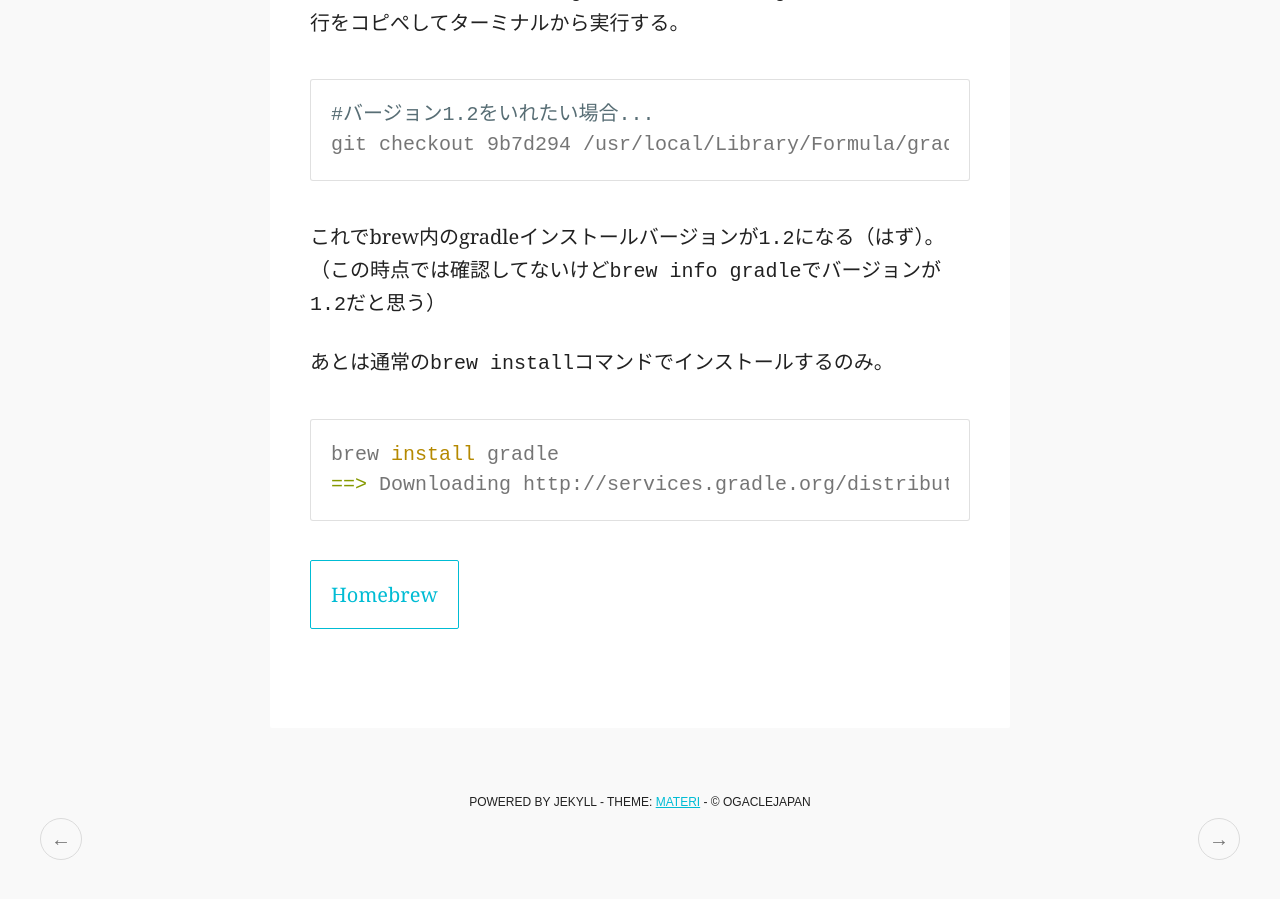
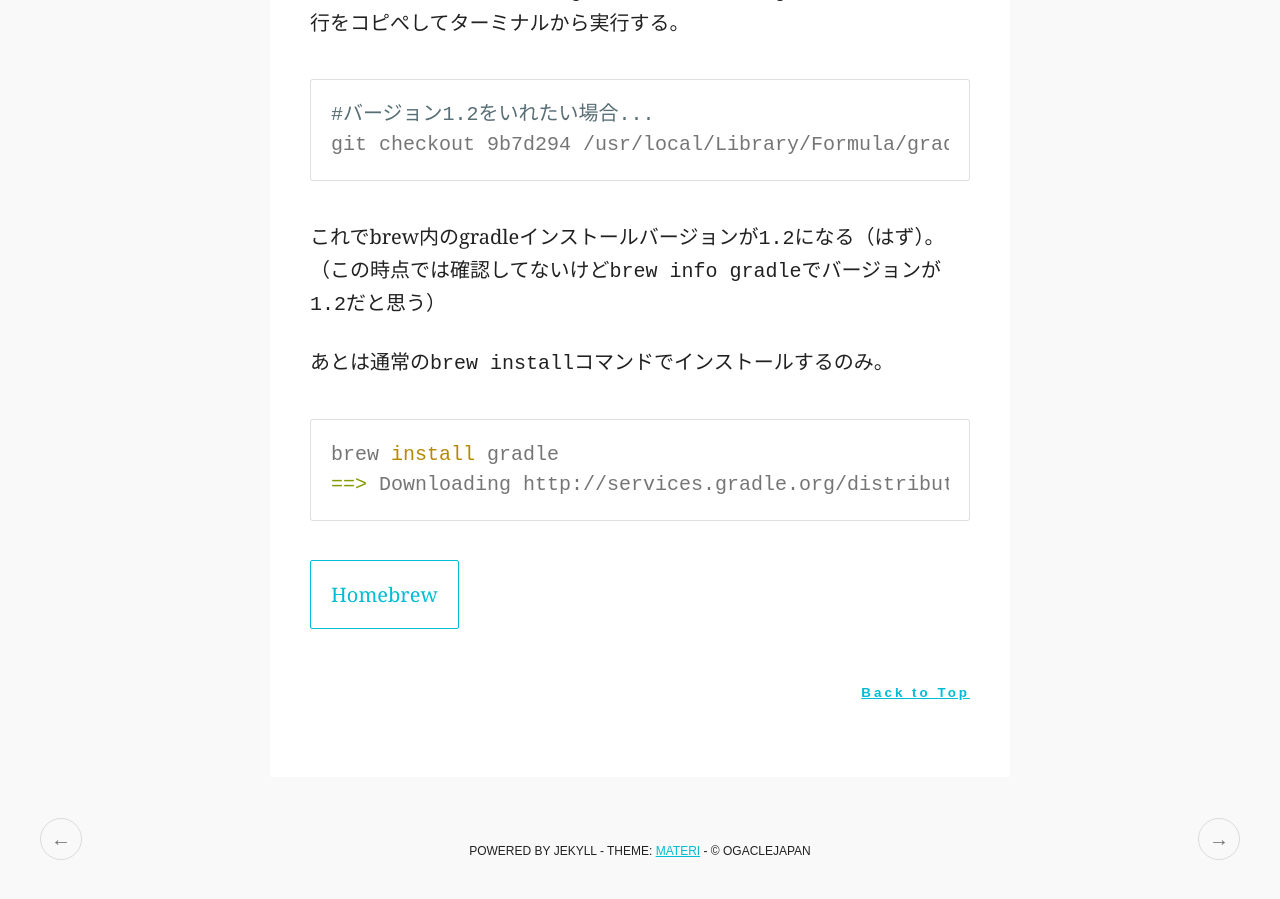
Before and after one commit to ogaclejapan/blog.ogaclejapan.com, a Jekyll site: the page built from _posts/2012-12-23-homebrew-versions.md, in a window 1280 px wide and 900 px high, scrolled down 1384 px. Built offline with Jekyll 4.4.1, drawn with Linux system fonts in a browser that asks for light colours; some web fonts are replaced; Markdown is read by kramdown in place of the engine named in the settings; before the commit the page ends 2235 px from its top, so only the background shows below that.

Commit message:
Add back to top and rss link

```diff
--- a/_layouts/default.html
+++ b/_layouts/default.html
@@ -29,7 +29,7 @@
 
   </head>
 
-  <body>
+  <body id="top">
     <!--[if lt IE 7]>
         <p class="chromeframe">You are using an <strong>outdated</strong> browser. Please <a href="http://browsehappy.com/">upgrade your browser</a> or <a href="http://www.google.com/chromeframe/?redirect=true">activate Google Chrome Frame</a> to improve your experience.</p>
     <![endif]-->
--- a/_layouts/post.html
+++ b/_layouts/post.html
@@ -29,6 +29,7 @@ is_blog: true
       {% endfor %}
     </ul>
     {% endif %}
+    <h6><a href="#top">Back to Top</a></h6>
     {% if page.next %}
       <a rel="next" href="{{ site.baseurl }}{{ page.next.url }}" id="next">
         <span class="nav-title nav-title-next">newer</span> &rarr;
@@ -39,6 +40,5 @@ is_blog: true
         &larr; <span class="nav-title nav-title-prev">older</span>
       </a>
     {% endif %}
-
   </article>
 </section>
```
Also changed, not shown: other parts of _layouts/default.html (+2 -1 lines).
